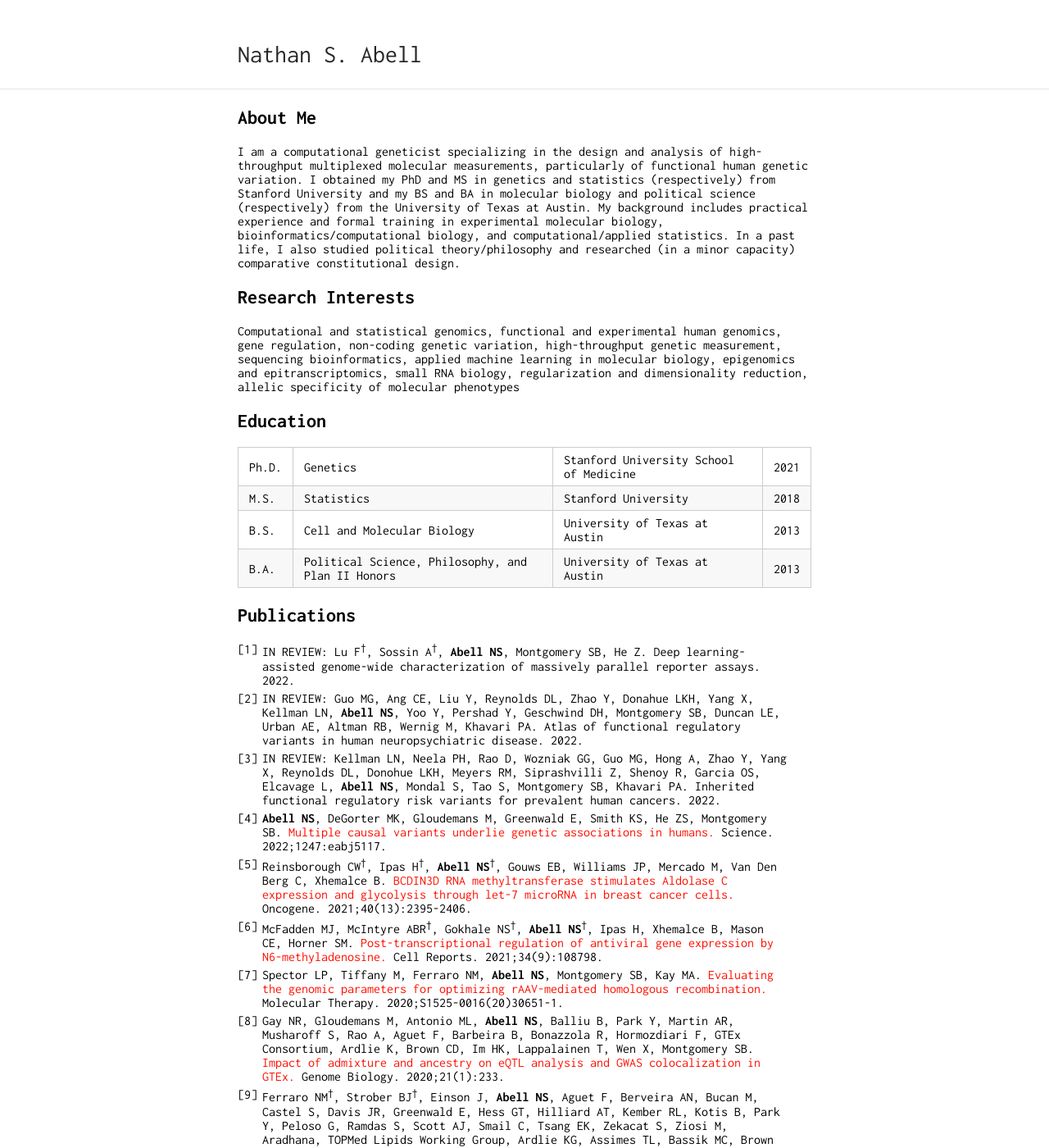
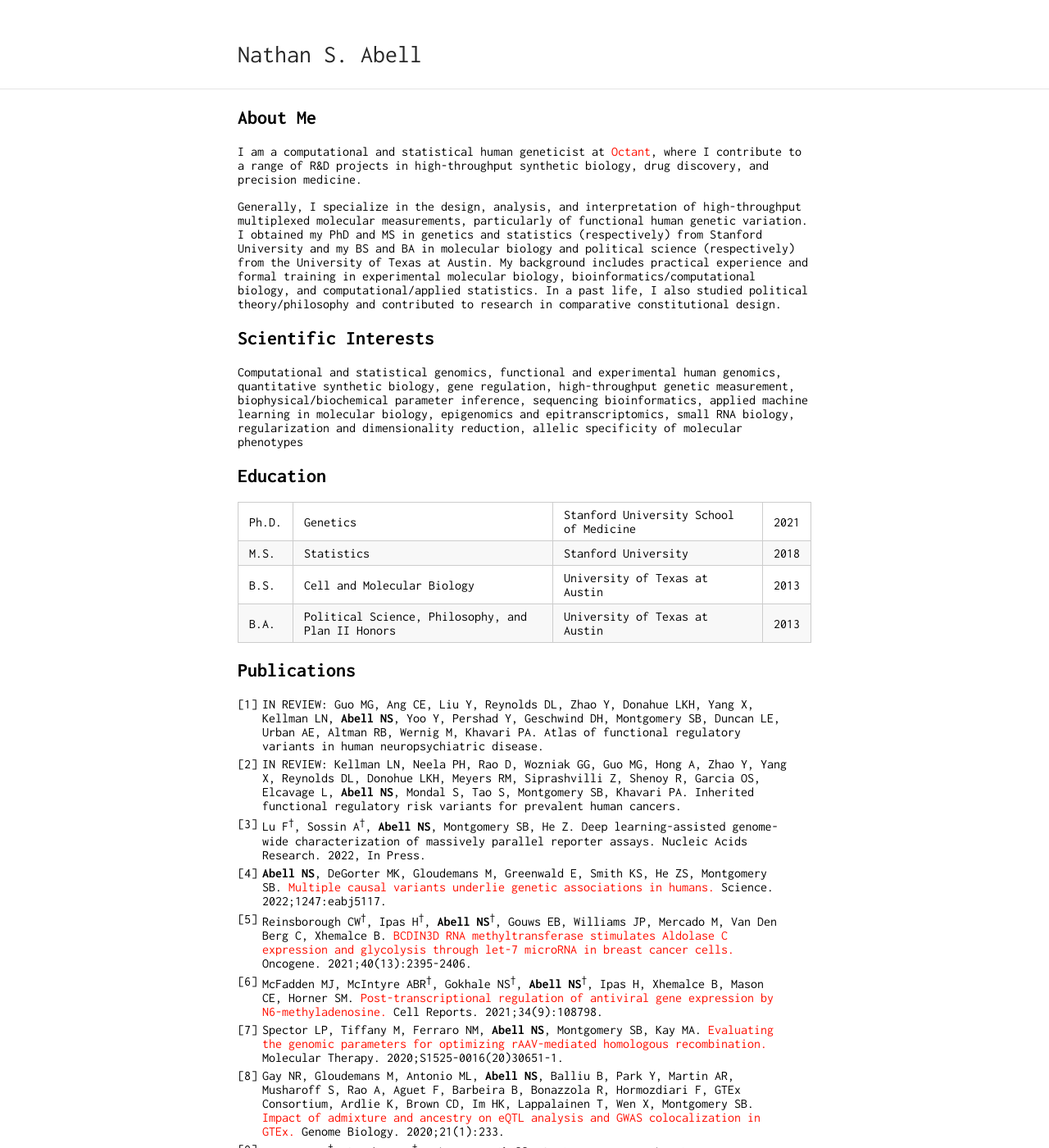
Before and after one commit to nsabell/nsabell.github.io, a Jekyll site: the page built from index.md, in a window 1280 px wide and 1400 px high. Shown: the whole window at 82% size. Built offline with Jekyll 4.4.1, drawn with Linux system fonts in a browser that asks for light colours; our own code applies the rules of GitHub Pages for plain Markdown files.

Commit message:
static update

```diff
--- a/index.md
+++ b/index.md
@@ -5,11 +5,13 @@ markdown: kramdown
 
 ## About Me
 
-I am a computational geneticist specializing in the design and analysis of high-throughput multiplexed molecular measurements, particularly of functional human genetic variation. I obtained my PhD and MS in genetics and statistics (respectively) from Stanford University and my BS and BA in molecular biology and political science (respectively) from the University of Texas at Austin. My background includes practical experience and formal training in experimental molecular biology, bioinformatics/computational biology, and computational/applied statistics. In a past life, I also studied political theory/philosophy and researched (in a minor capacity) comparative constitutional design.
+I am a computational and statistical human geneticist at [Octant](https://www.octant.bio/), where I contribute to a range of R&D projects in high-throughput synthetic biology, drug discovery, and precision medicine.
 
-## Research Interests
+Generally, I specialize in the design, analysis, and interpretation of high-throughput multiplexed molecular measurements, particularly of functional human genetic variation. I obtained my PhD and MS in genetics and statistics (respectively) from Stanford University and my BS and BA in molecular biology and political science (respectively) from the University of Texas at Austin. My background includes practical experience and formal training in experimental molecular biology, bioinformatics/computational biology, and computational/applied statistics. In a past life, I also studied political theory/philosophy and contributed to research in comparative constitutional design.
 
-Computational and statistical genomics, functional and experimental human genomics, gene regulation, non-coding genetic variation, high-throughput genetic measurement, sequencing bioinformatics, applied machine learning in molecular biology, epigenomics and epitranscriptomics, small RNA biology, regularization and dimensionality reduction, allelic specificity of molecular phenotypes
+## Scientific Interests
+
+Computational and statistical genomics, functional and experimental human genomics, quantitative synthetic biology, gene regulation, high-throughput genetic measurement, biophysical/biochemical parameter inference, sequencing bioinformatics, applied machine learning in molecular biology, epigenomics and epitranscriptomics, small RNA biology, regularization and dimensionality reduction, allelic specificity of molecular phenotypes
 
 ## Education
 
@@ -20,9 +22,9 @@ Computational and statistical genomics, functional and experimental human genomi
 
 ## Publications
 
-0. IN REVIEW: Lu F<sup>&dagger;</sup>, Sossin A<sup>&dagger;</sup>, **Abell NS**, Montgomery SB, He Z. Deep learning-assisted genome-wide characterization of massively parallel reporter assays. 2022.
-0. IN REVIEW: Guo MG, Ang CE, Liu Y, Reynolds DL, Zhao Y, Donahue LKH, Yang X, Kellman LN, **Abell NS**, Yoo Y, Pershad Y, Geschwind DH, Montgomery SB, Duncan LE, Urban AE, Altman RB, Wernig M, Khavari PA. Atlas of functional regulatory variants in human neuropsychiatric disease. 2022.
-0. IN REVIEW: Kellman LN, Neela PH, Rao D, Wozniak GG, Guo MG, Hong A, Zhao Y, Yang X, Reynolds DL, Donohue LKH, Meyers RM, Siprashvilli Z, Shenoy R, Garcia OS, Elcavage L, **Abell NS**, Mondal S, Tao S, Montgomery SB, Khavari PA. Inherited functional regulatory risk variants for prevalent human cancers. 2022.
+0. IN REVIEW: Guo MG, Ang CE, Liu Y, Reynolds DL, Zhao Y, Donahue LKH, Yang X, Kellman LN, **Abell NS**, Yoo Y, Pershad Y, Geschwind DH, Montgomery SB, Duncan LE, Urban AE, Altman RB, Wernig M, Khavari PA. Atlas of functional regulatory variants in human neuropsychiatric disease.
+0. IN REVIEW: Kellman LN, Neela PH, Rao D, Wozniak GG, Guo MG, Hong A, Zhao Y, Yang X, Reynolds DL, Donohue LKH, Meyers RM, Siprashvilli Z, Shenoy R, Garcia OS, Elcavage L, **Abell NS**, Mondal S, Tao S, Montgomery SB, Khavari PA. Inherited functional regulatory risk variants for prevalent human cancers.
+0. Lu F<sup>&dagger;</sup>, Sossin A<sup>&dagger;</sup>, **Abell NS**, Montgomery SB, He Z. Deep learning-assisted genome-wide characterization of massively parallel reporter assays. Nucleic Acids Research. 2022, In Press.
 0. **Abell NS**, DeGorter MK, Gloudemans M, Greenwald E, Smith KS, He ZS, Montgomery SB. [Multiple causal variants underlie genetic associations in humans.](https://www.science.org/doi/10.1126/science.abj5117) Science. 2022;1247:eabj5117.
 0. Reinsborough CW<sup>&dagger;</sup>, Ipas H<sup>&dagger;</sup>, **Abell NS**<sup>&dagger;</sup>, Gouws EB, Williams JP, Mercado M, Van Den Berg C, Xhemalce B. [BCDIN3D RNA methyltransferase stimulates Aldolase C expression and glycolysis through let-7 microRNA in breast cancer cells.](https://pubmed.ncbi.nlm.nih.gov/33664453/) Oncogene. 2021;40(13):2395-2406.
 0. McFadden MJ, McIntyre ABR<sup>&dagger;</sup>, Gokhale NS<sup>&dagger;</sup>, **Abell NS**<sup>&dagger;</sup>, Ipas H, Xhemalce B, Mason CE, Horner SM. [Post-transcriptional regulation of antiviral gene expression by N6-methyladenosine.](https://pubmed.ncbi.nlm.nih.gov/33657363/) Cell Reports. 2021;34(9):108798.
```
